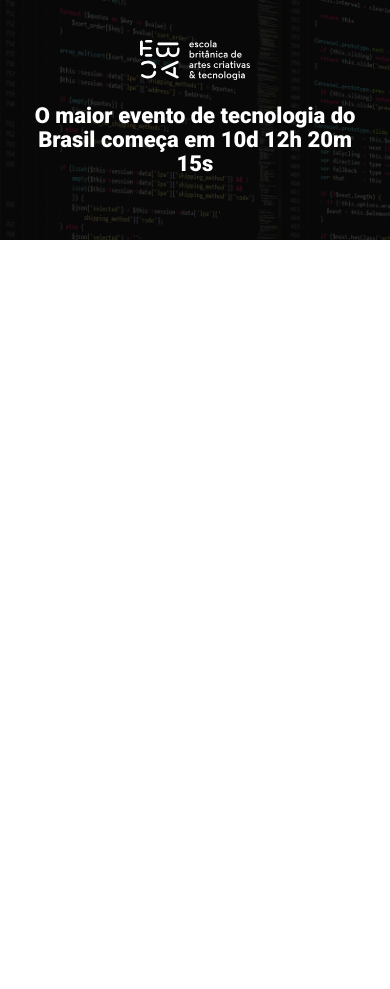
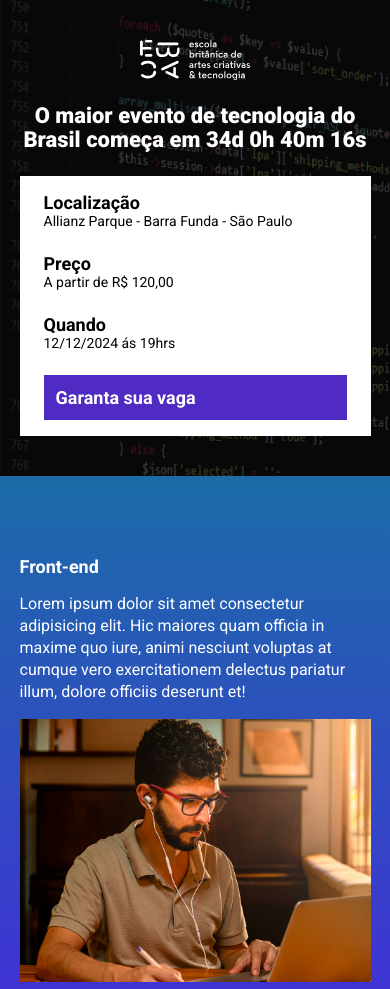
Before and after one commit to I-as-myn/ebac_tech_talks, a website built with Parcel: page src/index.html in a window 390 px wide. Shown: the top 989 px of the page. Before the commit the page ends 844 px from the top, so only its background shows below. Built offline with nearby package versions, Linux system fonts and the light colour scheme.

Commit message:
criando a contagem regressiva

```diff
--- a/package.json
+++ b/package.json
@@ -1,9 +1,9 @@
 {
   "name": "ebac_talks",
   "version": "1.0.0",
-  "main": "index.js",
   "scripts": {
     "dev": "parcel src/index.html src/styles/main.scss src/scripts/main.js",
+    "build":"parcel build src/index.html",
     "test": "echo \"Error: no test specified\" && exit 1"
   },
   "keywords": [],
--- a/src/index.html
+++ b/src/index.html
@@ -10,17 +10,81 @@
     <link href="https://fonts.googleapis.com/css2?family=Roboto:ital,wght@0,100;0,300;0,400;0,500;0,700;0,900;1,100;1,300;1,400;1,500;1,700;1,900&display=swap" rel="stylesheet">
 
     <link rel="stylesheet" href="styles/main.scss">
+    <link rel="stylesheet" href="https://unpkg.com/aos@next/dist/aos.css" />
 </head>
 <body>
     <header class="hero">
         <div class="container">
             <img class="hero__logo" src="./images/ebac_logo.svg" alt="EBAC">
             <p class="hero__text">
-                O maior evento de tecnologia do Brasil começa em 10d 12h 20m 15s
-            </p>
+                O maior evento de tecnologia do Brasil começa em <span id="contador"></span>
+            <div class="infos-bar">
+                <ul class="infos-bar__infos">
+                    <li class="infos-bar__infos__item">
+                        <b>Localização</b>
+                        Allianz Parque - Barra Funda - São Paulo
+                    </li>
+                    <li class="infos-bar__infos__item">
+                        <b>Preço</b>
+                        A partir de R$ 120,00
+                    </li>
+                    <li class="infos-bar__infos__item">
+                        <b>Quando</b>
+                        12/12/2024 ás 19hrs
+                    </li>
+                </ul>
+                <a href="#" class="button button--primary">
+                    Garanta sua vaga
+                </a>
+            </div>
         </div>
     </header>
+    <section class="event event--frontend" >
+        <div class="container" data-aos="fade-right">
+            <div class="event__details">
+                <h2 class="event__details__title">Front-end</h2>
+                <p class="event__details__description">
+                    Lorem ipsum dolor sit amet consectetur adipisicing elit. Hic maiores quam officia in maxime quo iure, animi nesciunt voluptas at cumque vero exercitationem delectus pariatur illum, dolore officiis deserunt et!
+                </p>
+            </div>
+            <img class="event__image" src="./images/frontend.png" alt="Front-end">
+        </div>
+    </section>
+    <section class="event event--ui-ux event--image-left" >
+        <div class="container" data-aos="fade-left">
+            <div class="event__details">
+                <h2 class="event__details__title">UI/UX</h2>
+                <p class="event__details__description">
+                    Lorem ipsum dolor sit amet consectetur adipisicing elit. Hic maiores quam officia in maxime quo iure, animi nesciunt voluptas at cumque vero exercitationem delectus pariatur illum, dolore officiis deserunt et!
+                </p>
+            </div>
+            <img class="event__image" src="./images/frontend.png" alt="Front-end">
+        </div>
+    </section>
+    <section class="event event--data-science">
+        <div class="container" data-aos="fade-right">
+            <div class="event__details">
+                <h2 class="event__details__title">Data Science</h2>
+                <p class="event__details__description">
+                    Lorem ipsum dolor sit amet consectetur adipisicing elit. Hic maiores quam officia in maxime quo iure, animi nesciunt voluptas at cumque vero exercitationem delectus pariatur illum, dolore officiis deserunt et!
+                </p>
+            </div>
+            <img class="event__image" src="./images/frontend.png" alt="Front-end">
+        </div>
+    </section>
+    <section class="event event--backend event--image-left">
+        <div class="container" data-aos="fade-left">
+            <div class="event__details">
+                <h2 class="event__details__title">Backend</h2>
+                <p class="event__details__description">
+                    Lorem ipsum dolor sit amet consectetur adipisicing elit. Hic maiores quam officia in maxime quo iure, animi nesciunt voluptas at cumque vero exercitationem delectus pariatur illum, dolore officiis deserunt et!
+                </p>
+            </div>
+            <img class="event__image" src="./images/frontend.png" alt="Front-end">
+        </div>
+    </section>
 
+    <script src="https://unpkg.com/aos@next/dist/aos.js"></script>
     <script src="scripts/main.js"></script>
 </body>
 </html>
--- a/src/scripts/main.js
+++ b/src/scripts/main.js
@@ -1 +1,27 @@
-console.log("Olá mundo");
+AOS.init();
+
+const dataDoEvento = new Date ("Dec 12, 2024 19:00:00");
+const timeStampDoEvento = dataDoEvento.getTime();
+
+const contaAsHoras = setInterval (function() {
+    const agora = new Date();
+    const timeStampAtual = agora.getTime();
+
+    const distanciaAteOEvento = timeStampDoEvento - timeStampAtual;
+
+    const diaEmMs = 1000 * 60 * 60 * 24;
+    const horaEmMs = 1000 * 60 * 60;
+    const minutoEmMs = 1000 * 60;
+
+    const diasAteOEvento = Math.floor(distanciaAteOEvento / diaEmMs);
+    const horasAteOEvento = Math.floor((distanciaAteOEvento % diaEmMs) / horaEmMs);
+    const minutosAteOEvento = Math.floor((distanciaAteOEvento % horaEmMs) / minutoEmMs);
+    const segundosAteOEvento = Math.floor((distanciaAteOEvento % minutoEmMs) / 1000);
+
+    document.getElementById('contador').innerHTML = `${diasAteOEvento}d ${horasAteOEvento}h ${minutosAteOEvento}m ${segundosAteOEvento}s`;
+
+    if (distanciaAteOEvento < 0){
+        clearInterval(contaAsHoras);
+        document.getElementById('contador').innerHTML = 'Evento expirado';
+    }
+}, 1000);
--- /dev/null
+++ b/src/styles/_event.scss
@@ -0,0 +1,66 @@
+@use 'variables';
+
+.event{
+    padding: 80px 0;
+
+
+    &--frontend{
+        background-image: linear-gradient(variables.$blue1, variables.$blue2);
+    }
+
+    &--ui-ux{
+        background-image: linear-gradient(variables.$blue2, variables.$pink);
+    }
+
+    &--data-science{
+        background-image: linear-gradient(variables.$pink, variables.$yellow);
+    }
+
+    &--backend{
+        background-image: linear-gradient(variables.$yellow, variables.$pink);
+    }
+
+    &--image-left{
+        .container{
+            flex-direction: row-reverse;
+        }
+    }
+
+    .container{
+        display: flex;
+        gap: 40px;
+    }
+
+    &__image {
+        max-width: 360px;
+    }
+
+    &__details{
+
+
+        &__title{
+            font-size: 18px;
+            font-weight: bold;
+            margin-bottom: 16px;
+        }
+
+        &__description{
+            line-height: 22px;
+        }
+    }
+
+    @media (max-width:640px){
+        .container{
+            display: block;
+        }
+
+        &__image {
+            width: 100%;
+        }
+
+        &__details{
+            margin-right: 0;
+            margin-bottom: 16px;
+        }
+    }
+}
--- a/src/styles/_hero.scss
+++ b/src/styles/_hero.scss
@@ -1,3 +1,5 @@
+@use 'variables';
+
 .hero{
     padding-top: 64px;
     padding-bottom: 100px;
@@ -16,7 +18,7 @@
         left: 0;
         width: 100%;
         height: 100%;
-        background-color: #000;
+        background-color: variables.$secondaryTextColor;
         content: '';
         opacity: 0.7;
     }
--- /dev/null
+++ b/src/styles/_variables.scss
@@ -0,0 +1,8 @@
+$textColor: #fff;
+$secondaryTextColor: #000;
+
+$blue1: #1b6ca7;
+$blue2: #442bdb;
+$pink: #89223B;
+$yellow: #9c791d;
+$purple:#4f2ac3;
--- /dev/null
+++ b/src/styles/components/_buttons.scss
@@ -0,0 +1,26 @@
+@use '../variables';
+
+.button {
+    padding: 12px ;
+    font-size: 18px ;
+    font-weight: bold;
+    text-decoration: none;
+    text-align: center;
+    white-space: nowrap; //propriedade para fazer o texto ocupar todo espaço da linha e não ter a quebra
+
+    &--primary{
+        color: variables.$textColor;
+        background-color: variables.$purple;
+    }
+
+    @media (max-width:640px){
+        display: block;
+        width: 100%;
+        align-items: center;
+    }
+
+    @media(max-width:1024px){
+        display: flex;
+        align-items: center;
+    }
+}
--- /dev/null
+++ b/src/styles/components/_infos-bar.scss
@@ -0,0 +1,42 @@
+@use '../variables';
+
+.infos-bar{
+    padding: 16px 24px;
+    background-color: variables.$textColor;
+    display: flex;
+    justify-content: space-between;
+
+    &__infos{
+        display: flex;
+        gap: 40px;
+
+        &__item{
+            font-size: 14px;
+            color: variables.$secondaryTextColor;
+
+            b{
+                color: variables.$secondaryTextColor;
+                font-size: 18px;
+                display: block;
+            }
+        }
+    }
+
+    @media (max-width:640px){
+        display: block;
+
+        &__infos {
+            display: block;
+
+            &__item {
+                margin-bottom: 24px;
+            }
+        }
+    }
+
+    @media (max-width:1024px){
+        &__infos {
+            gap: 16px;
+        }
+    }
+}
--- a/src/styles/main.scss
+++ b/src/styles/main.scss
@@ -1,11 +1,16 @@
 @use 'hero';
+@use 'components/infos-bar';
+@use 'components/buttons';
+@use 'event';
+@use 'variables';
 
 *{
     margin:0;
     padding: 0;
     box-sizing: border-box;
     font-family: Roboto, sans-serif;
-    color: #fff;
+    color: variables.$textColor;
+    list-style: none;
 }
 
 .container{
```
